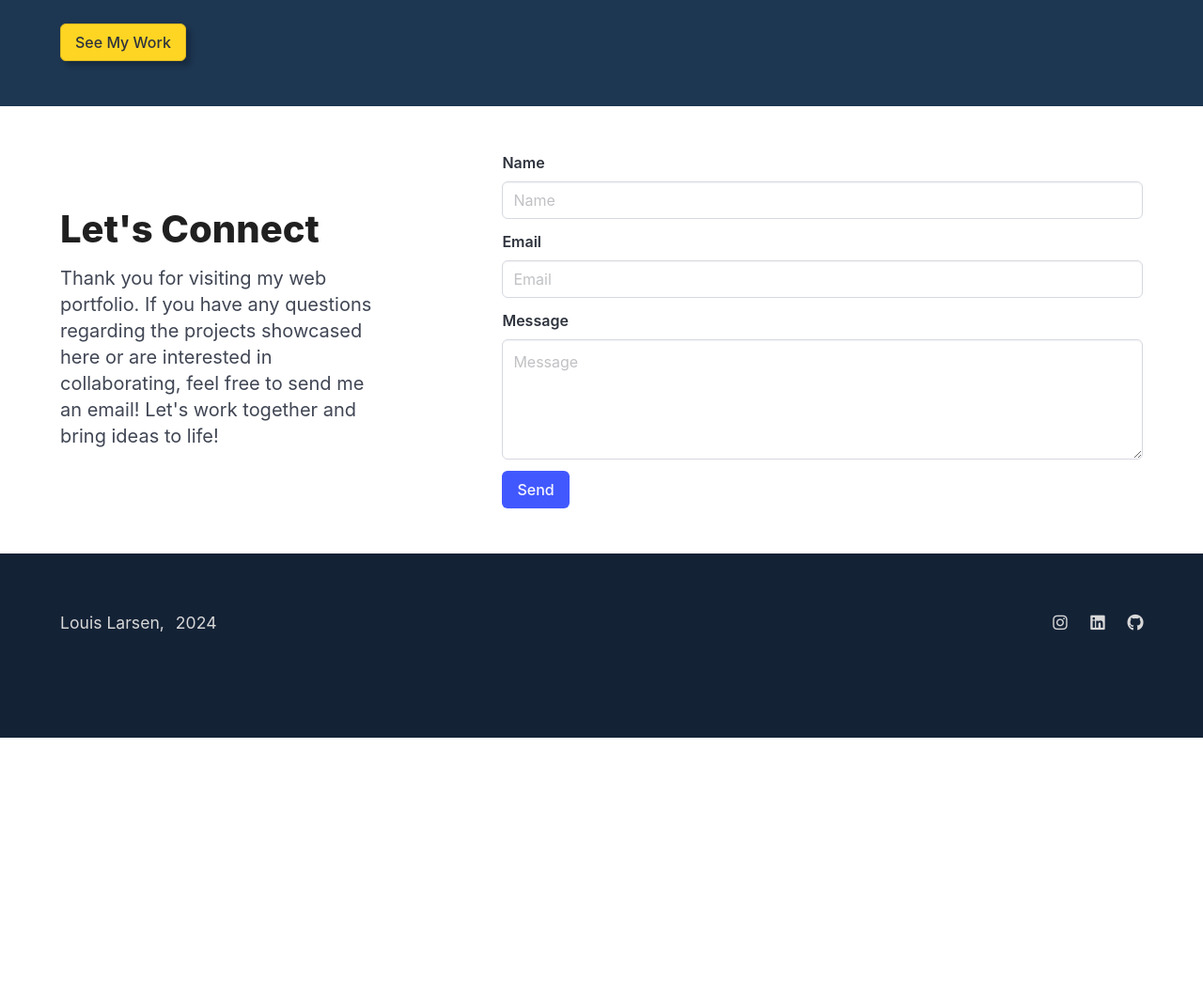
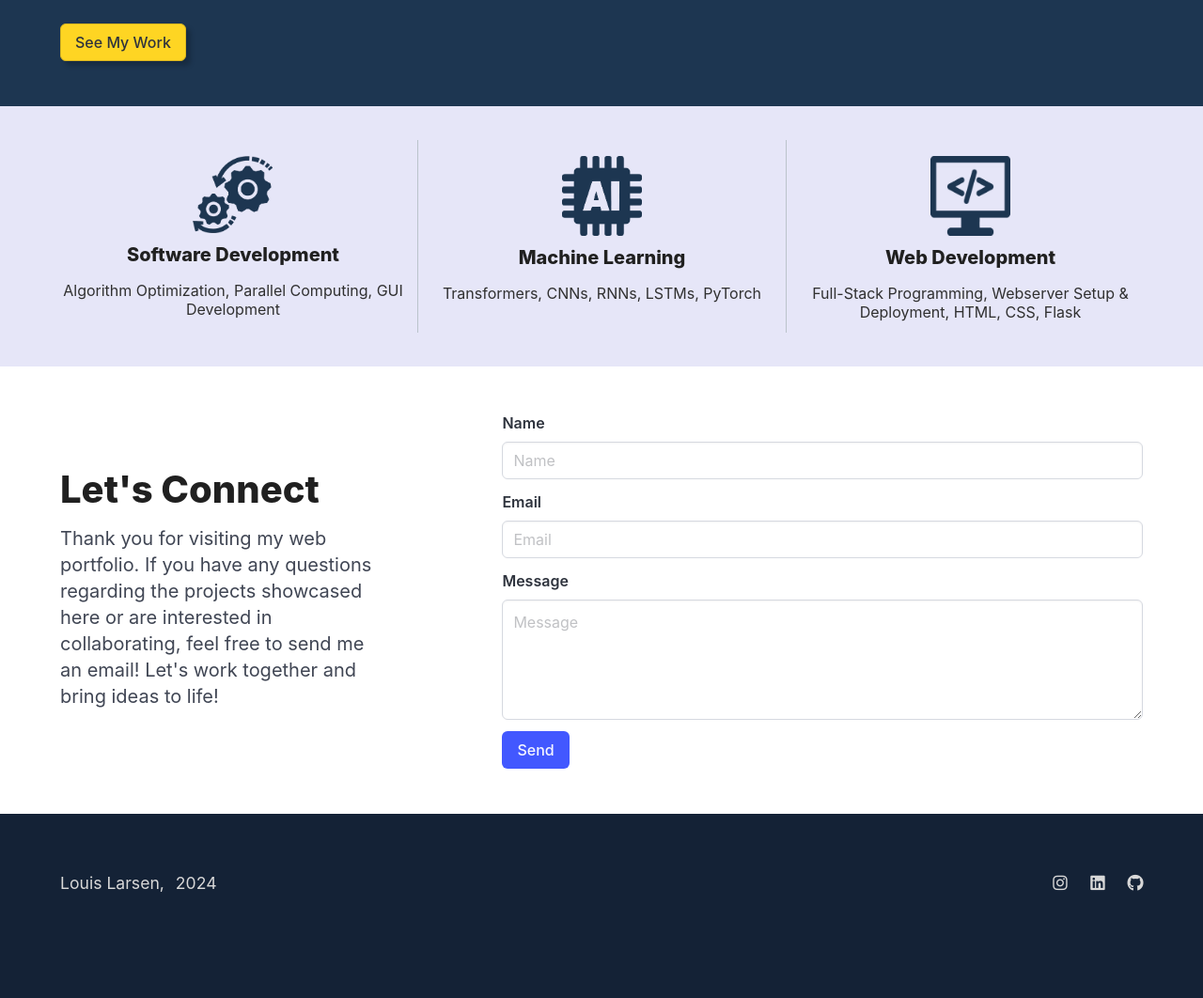
Before and after one commit to lalarsen02/Personal_Website, a Flask app: page / in a window 1280 px wide. Shown: the part 511-1573 px from the top of the page at 94% size. Before the commit the page ends 1296 px from the top, so only its background shows below. Run offline with Flask 3, Linux system fonts and the light colour scheme.

Commit message:
Skills Front Page

```diff
--- a/static/css/style.css
+++ b/static/css/style.css
@@ -30,7 +30,7 @@ margin-top: 120px;
     font-size: 60px;
     font-weight: 800;
     line-height: 64px;
-color: white;
+    color: #e8e8e8;
 }
 
 .main-hero h2 {
@@ -38,7 +38,7 @@ margin-bottom: 24px;
     font-size: 30px;
     font-weight: 800;
     line-height: 32px;
-color: white;
+    color: #e8e8e8;
 }
 
 .head-navbar-item {
@@ -51,7 +51,7 @@ font-size: 20px;
     font-weight: 400;
     line-height: 28px;
     margin-right: 100px;
-color: white;
+    color: #e8e8e8;
 }
 
 p.body2 {
@@ -59,6 +59,20 @@ font-size: 20px;
     font-weight: 400;
     line-height: 28px;
     margin-right: 100px;
+}
+
+p.body2 {
+    font-size: 20px;
+    font-weight: 400;
+    line-height: 28px;
+    margin-right: 100px;
+}
+
+p.body3 {
+    font-size: 16px;
+    font-weight: 400;
+    line-height: 20px;
+    color: #303030;
 }
 
 .styled-image {
@@ -96,6 +110,28 @@ font-size: 40px;
     font-weight: 800;
     line-height: 45px;
     color: #202020
+}
+
+.skills {
+    background-color: #e6e6f8;
+}
+
+.skill {
+    border-left: 1px solid #bbc3cb;
+    border-right: 1px solid #bbc3cb;
+}
+
+.skills h3 {
+    margin-bottom: 16px;
+    font-size: 20px;
+    font-weight: 800;
+    line-height: 24px;
+    color: #202020
+}
+
+.skill-clipart {
+    width: 95px;
+    padding: 5px;
 }
 
 @media screen and (max-width: 1215px) {
@@ -158,4 +194,19 @@ p.body2 {
     h1, h2, p.body1, p.body2 {
         margin: 0;
     }
+
+    p.body3 {
+        margin-bottom: 10px;
     }
+
+    .skill {
+        border-left: 0px solid #bbc3cb;
+        border-right: 0px solid #bbc3cb;
+        border-top: 1px solid #bbc3cb;
+        border-bottom: 1px solid #bbc3cb;
+    }
+
+    .skill-clipart {
+        margin-top: 10px;
+    }
+}
--- a/templates/header.html
+++ b/templates/header.html
@@ -15,7 +15,7 @@
       <div class="navbar-end">
         <a class="navbar-item head-navbar-item">Portfolio</a>
         <a class="navbar-item head-navbar-item">Music</a>
-        <a class="navbar-item head-navbar-item">About</a>
+        <a class="navbar-item head-navbar-item">Resume</a>
         <a class="navbar-item link head-navbar-item" href="https://www.instagram.com/drumfury02">
           <span class="icon">
             <i class="fab fa-instagram"></i>
--- a/templates/index.html
+++ b/templates/index.html
@@ -39,6 +39,33 @@
             <div class="column">
               <img class="is-fullwidth styled-image" src="{{ url_for('static', filename='Portrait_full.png') }}">
             </div>
+          </div>
+        </div>
+      </div>
+    </section>
+    <section class="section skills">
+      <div class="container">
+        <div class="columns is-centered">
+          <div class="column is-one-third has-text-centered">
+            <img class="is-centered skill-clipart" src="{{ url_for('static', filename='gear_clipart.png') }}">
+            <h3>Software Development</h3>
+            <p class="body3">
+              Algorithm Optimization, Parallel Computing, GUI Development
+            </p>
+          </div>
+          <div class="column skill has-text-centered">
+            <img class="is-centered skill-clipart" src="{{ url_for('static', filename='AI_chip_clipart_2.png') }}">
+            <h3>Machine Learning</h3>
+            <p class="body3">
+              Transformers, CNNs, RNNs, LSTMs, PyTorch
+            </p>
+          </div>
+          <div class="column has-text-centered">
+            <img class="is-centered skill-clipart" src="{{ url_for('static', filename='web_dev_clipart_2.png') }}">
+            <h3>Web Development</h3>
+            <p class="body3">
+              Full-Stack Programming, Webserver Setup & Deployment, HTML, CSS, Flask
+            </p>
           </div>
         </div>
       </div>
```
Also changed, not shown: static/AI_chip_clipart_2.png (added), static/IMG_2387.jpg (deleted), static/gear_clipart.png (added), static/web_dev_clipart_2.png (added). Lines whose indentation alone changed are shown as unchanged.
